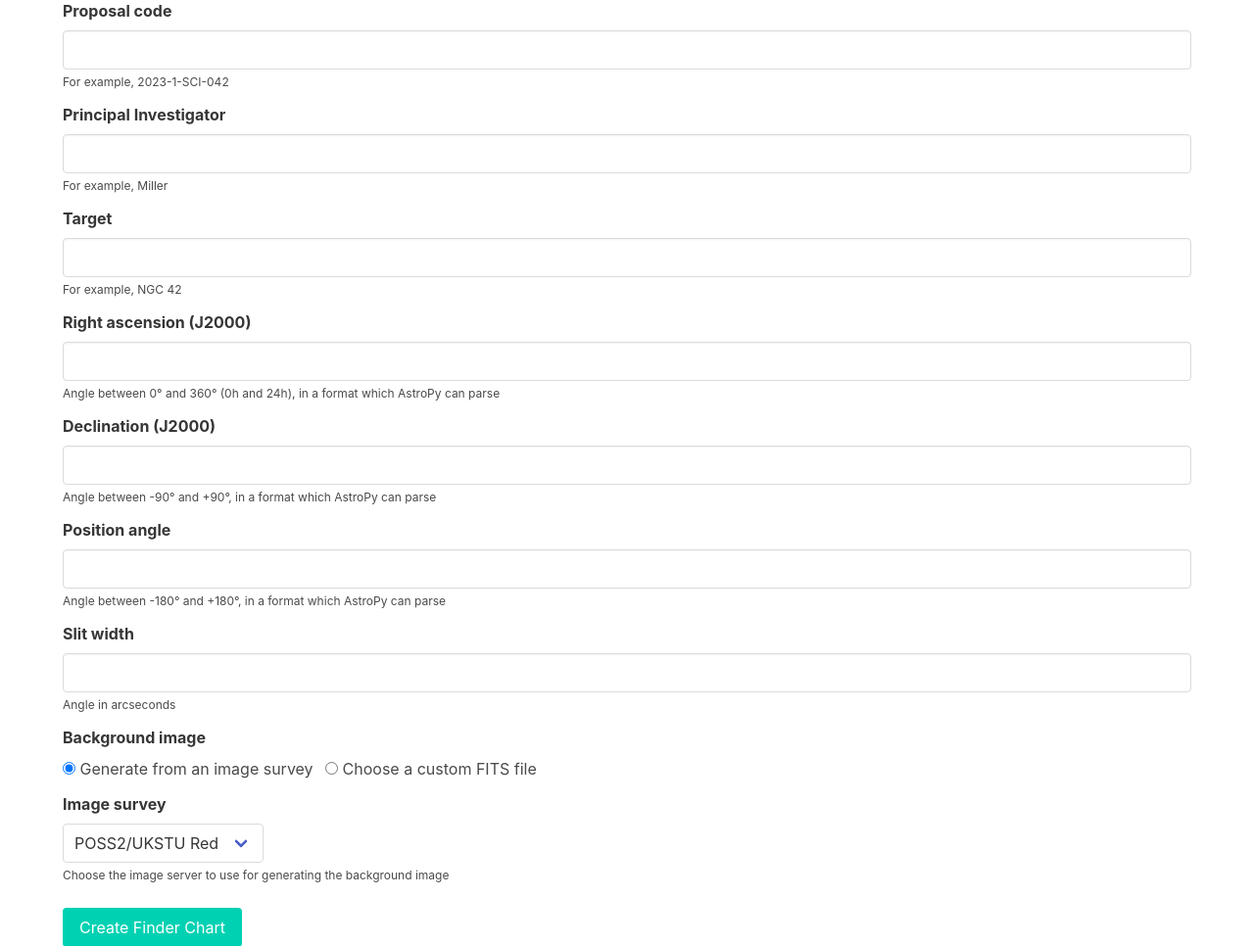
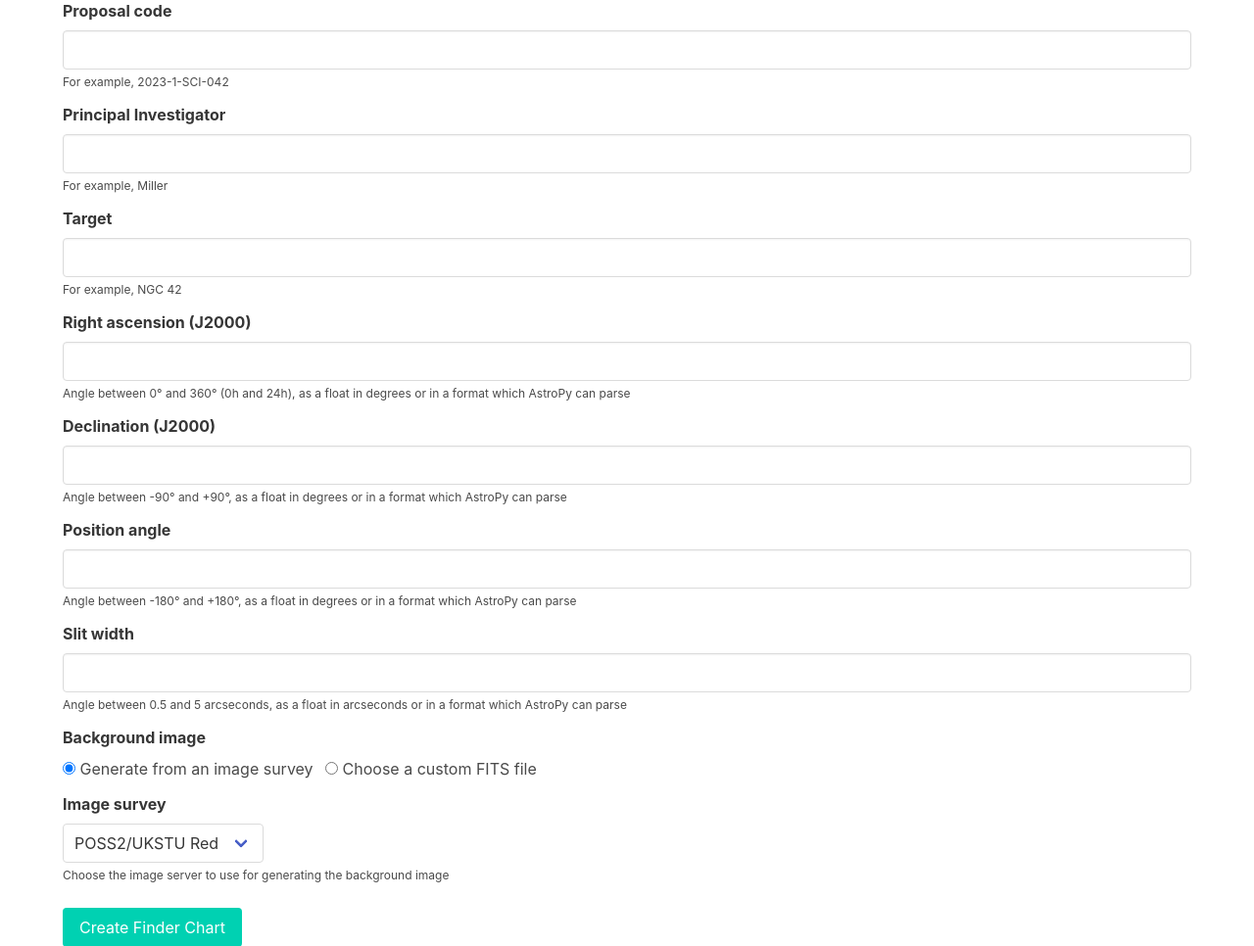
Before and after one commit to saltastroops/finder-chart-generator, a Python web app: template templates/index.html in a window 1280 px wide. Shown: the part 319-1285 px from the top of the page at 98% size. Run offline with Jinja, Linux system fonts and the light colour scheme; the template is opened without the code that fills it, so the values that code supplies are empty.

Commit message:
Improve help messages

```diff
--- a/templates/shared/bundle_separation.html
+++ b/templates/shared/bundle_separation.html
@@ -3,5 +3,5 @@
 {{ forms.input(name="bundle_separation",
                label="Bundle separation",
                value=science_bundle_separation,
-               help="Separation between the science and sky bundle, in arcseconds",
+               help="Angle between 54 and 165 arcseconds, as a float in arcseconds or in a format which AstroPy can parse",
                error=errors.get("science_bundle_separation", "")) }}
--- a/templates/shared/declination.html
+++ b/templates/shared/declination.html
@@ -1,5 +1,5 @@
 {{ forms.input(name="declination",
                label="Declination (J2000)",
                value=declination,
-               help="Angle between -90° and +90°, in a format which AstroPy can parse",
+               help="Angle between -90° and +90°, as a float in degrees or in a format which AstroPy can parse",
                error=errors.get("declination")) }}
--- a/templates/shared/position_angle.html
+++ b/templates/shared/position_angle.html
@@ -1,5 +1,5 @@
 {{ forms.input(name="position_angle",
                label="Position angle",
                value=position_angle,
-               help="Angle between -180° and +180°, in a format which AstroPy can parse ",
+               help="Angle between -180° and +180°, as a float in degrees or in a format which AstroPy can parse",
                error=errors.get("position_angle")) }}
--- a/templates/shared/right_ascension.html
+++ b/templates/shared/right_ascension.html
@@ -1,5 +1,5 @@
 {{ forms.input(name="right_ascension",
                label="Right ascension (J2000)",
                value=right_ascension,
-               help="Angle between 0° and 360° (0h and 24h), in a format which AstroPy can parse",
+               help="Angle between 0° and 360° (0h and 24h), as a float in degrees or in a format which AstroPy can parse",
                error=errors.get("right_ascension")) }}
--- a/templates/shared/science_bundle_declination.html
+++ b/templates/shared/science_bundle_declination.html
@@ -1,5 +1,5 @@
 {{ forms.input(name="science_bundle_declination",
                label="Declination (J2000) of the science bundle center",
                value=science_bundle_declination,
-               help="Angle between -90° and +90°, in a format which AstroPy can parse",
+               help="Angle between -90° and +90°, as a float in degrees or in a format which AstroPy can parse",
                error=errors.get("science_bundle_declination")) }}
--- a/templates/shared/science_bundle_right_ascension.html
+++ b/templates/shared/science_bundle_right_ascension.html
@@ -1,5 +1,5 @@
 {{ forms.input(name="science_bundle_right_ascension",
                label="Right ascension (J2000) of the science bundle center",
                value=science_bundle_right_ascension,
-               help="Angle between 0° and 360° (0h and 24h), in a format which AstroPy can parse",
+               help="Angle between 0° and 360° (0h and 24h), as a float in degrees or in a format which AstroPy can parse",
                error=errors.get("science_bundle_right_ascension")) }}
--- a/templates/shared/slit_width.html
+++ b/templates/shared/slit_width.html
@@ -1,5 +1,5 @@
 {{ forms.input(name="slit_width",
                label="Slit width",
                value=slit_width,
-               help="Angle in arcseconds",
+               help="Angle between 0.5 and 5 arcseconds, as a float in arcseconds or in a format which AstroPy can parse",
                error=errors.get("slit_width")) }}
```
